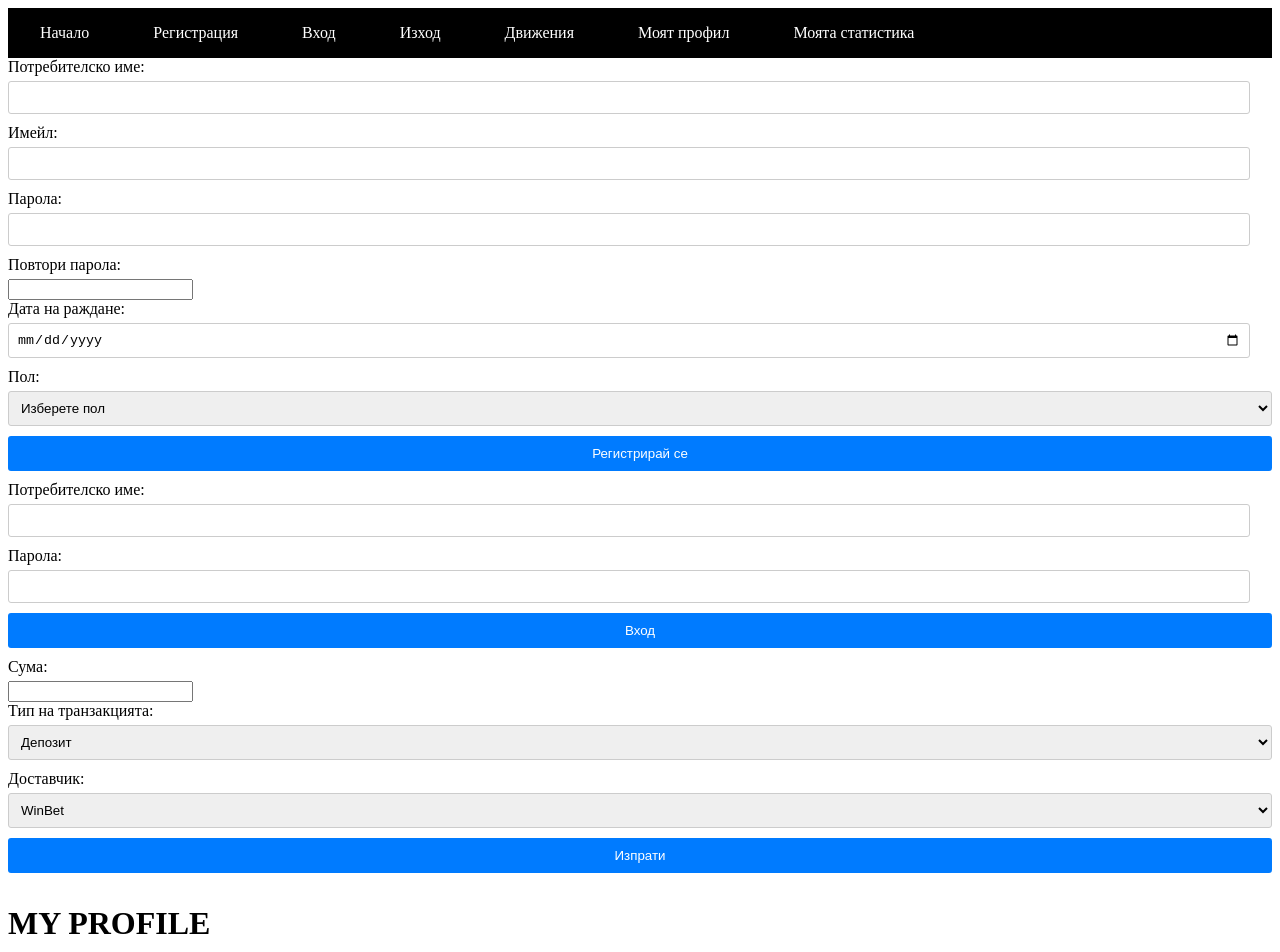
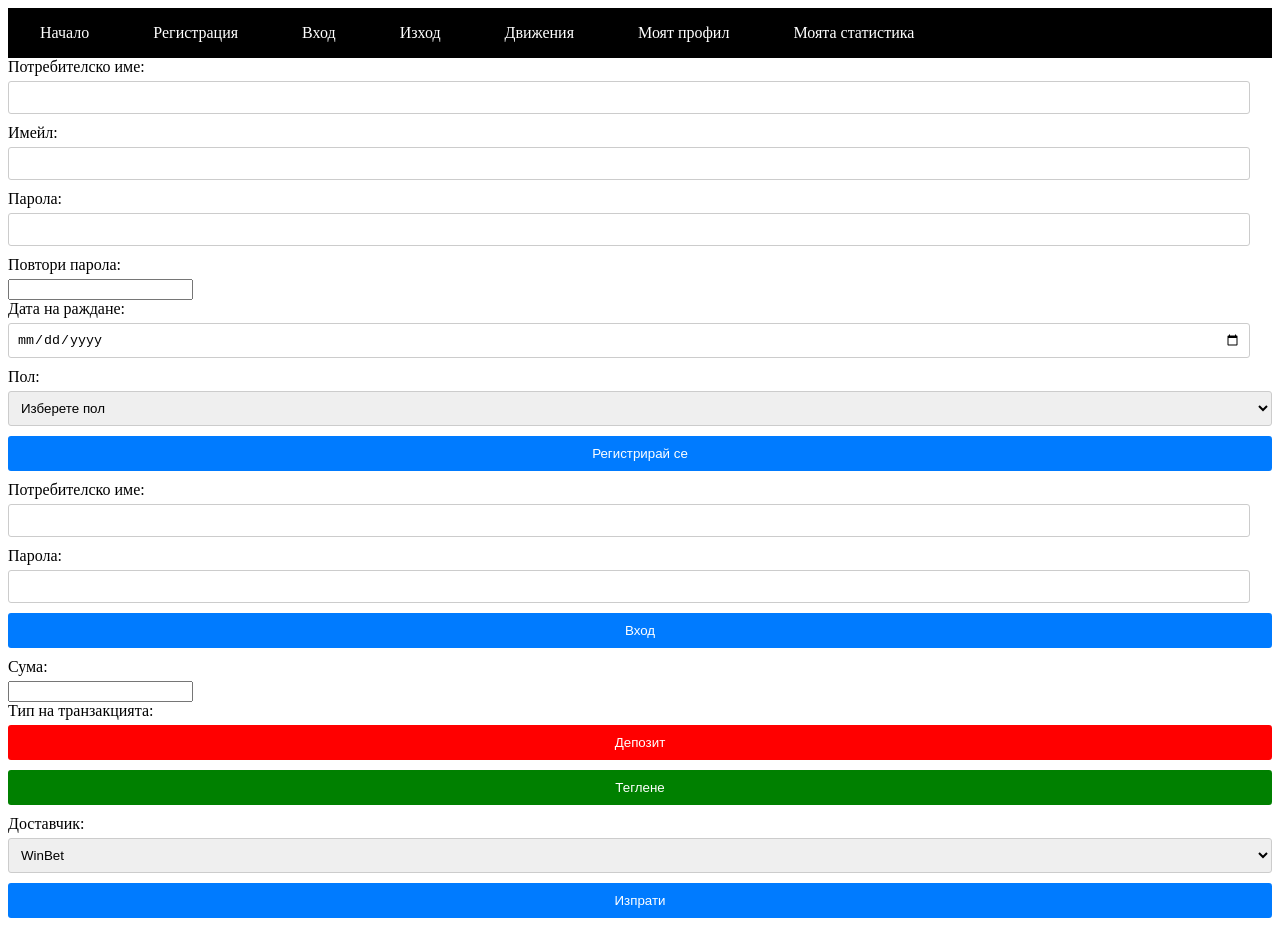
Before and after one commit to lenzarata93/RATE, a React (Vite) app in the folder client/betStat/: page / in a window 1280 px wide. Shown: the top 952 px of the page. Built offline with nearby package versions, Linux system fonts and the light colour scheme.

Commit message:
some css to movesComponent

```diff
--- a/client/betStat/src/components/usersComponents/Moves.jsx
+++ b/client/betStat/src/components/usersComponents/Moves.jsx
@@ -1,17 +1,17 @@
+import styles from './Moves.module.css'
+
 export default function Moves(){
     return(
         <form>
   <div>
     <label htmlFor="amount">Сума:</label>
-    <input type="number" id="amount" name="amount" step="0.01" required/>
+    <input type="number" id="amount" name="amount" step="1.00" required/>
   </div>
 
   <div>
-    <label htmlFor="transactionType">Тип на транзакцията:</label>
-    <select id="transactionType" name="transactionType">
-      <option value="deposit">Депозит</option>
-      <option value="withdrawal">Теглене</option>
-    </select>
+    <label  htmlFor="transactionType" >Тип на транзакцията:</label>
+    <button className={styles.deposit}>Депозит</button>
+    <button className={styles.withdraw}>Теглене</button>
   </div>
 
   <div>
--- /dev/null
+++ b/client/betStat/src/components/usersComponents/Moves.module.css
@@ -0,0 +1,9 @@
+button.withdraw {
+    color: white;
+    background-color: green;
+}
+
+button.deposit {
+    background-color: red;
+    color: white;
+}
```
